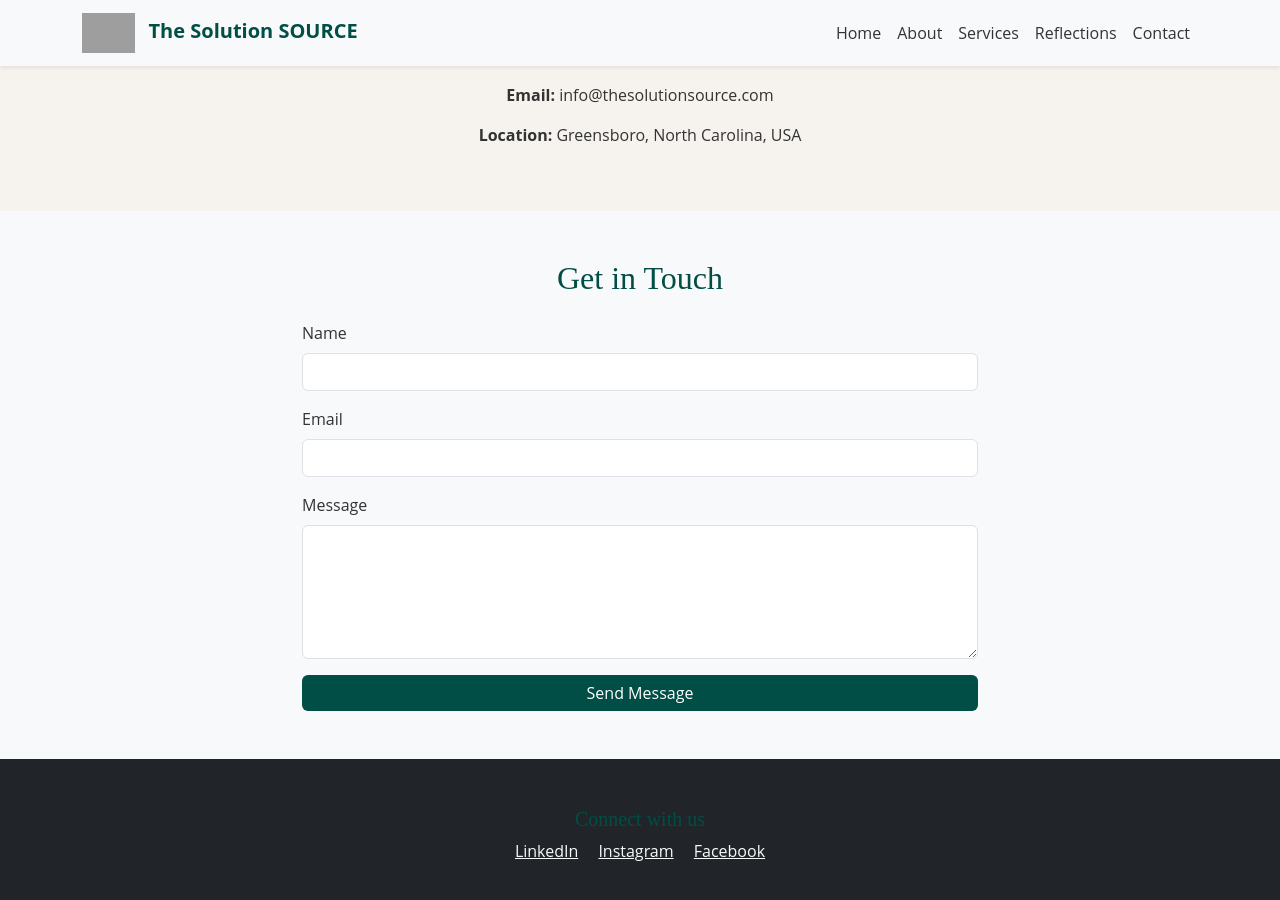
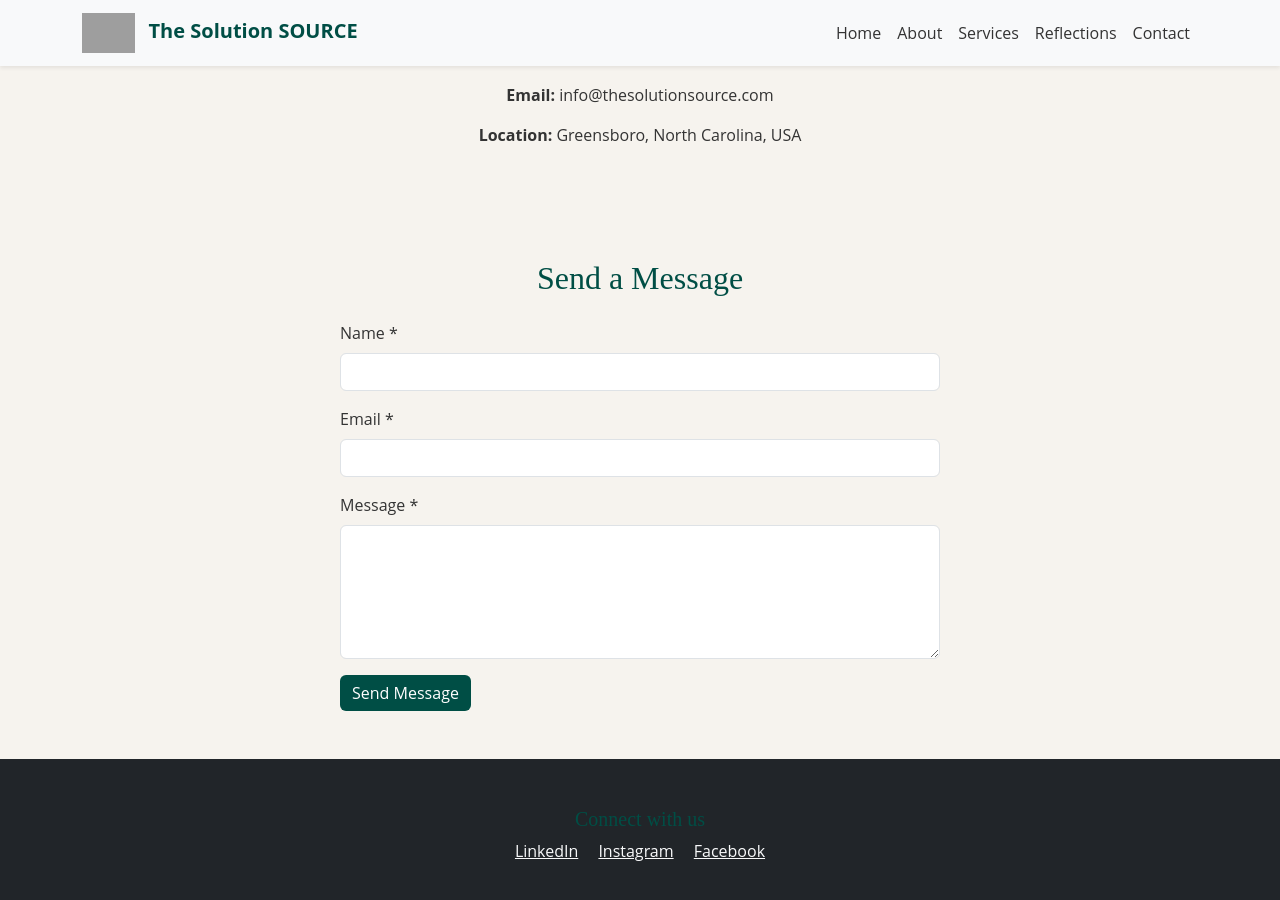
Before and after one commit to digitalsparkhq/thesolutionsource-demo, a Jekyll site: the page built from contact.md, in a window 1280 px wide and 900 px high, scrolled down 435 px. Built offline with Jekyll 4.4.1, drawn with Linux system fonts in a browser that asks for light colours; a script that is not in the unit is left out; grey boxes are pictures that could not be loaded.

Commit message:
Update contact-form.html

```diff
--- a/_includes/contact-form.html
+++ b/_includes/contact-form.html
@@ -1,20 +1,23 @@
-<section id="contact" class="py-5 bg-light">
-  <div class="container" style="max-width: 700px;">
-    <h2 class="text-center mb-4">Get in Touch</h2>
-    <form action="#" method="POST">
+<section id="contact-form" class="py-5">
+  <div class="container">
+    <h2 class="text-center mb-4">Send a Message</h2>
+    <form action="https://formspree.io/f/your-form-id" method="POST" class="mx-auto" style="max-width:600px;">
       <div class="mb-3">
-        <label for="name" class="form-label">Name</label>
+        <label for="name" class="form-label">Name *</label>
         <input type="text" id="name" name="name" class="form-control" required>
       </div>
+
       <div class="mb-3">
-        <label for="email" class="form-label">Email</label>
-        <input type="email" id="email" name="email" class="form-control" required>
+        <label for="email" class="form-label">Email *</label>
+        <input type="email" id="email" name="_replyto" class="form-control" required>
       </div>
+
       <div class="mb-3">
-        <label for="message" class="form-label">Message</label>
+        <label for="message" class="form-label">Message *</label>
         <textarea id="message" name="message" rows="5" class="form-control" required></textarea>
       </div>
-      <button type="submit" class="btn btn-primary w-100">Send Message</button>
+
+      <button type="submit" class="btn btn-primary">Send Message</button>
     </form>
   </div>
 </section>
```
